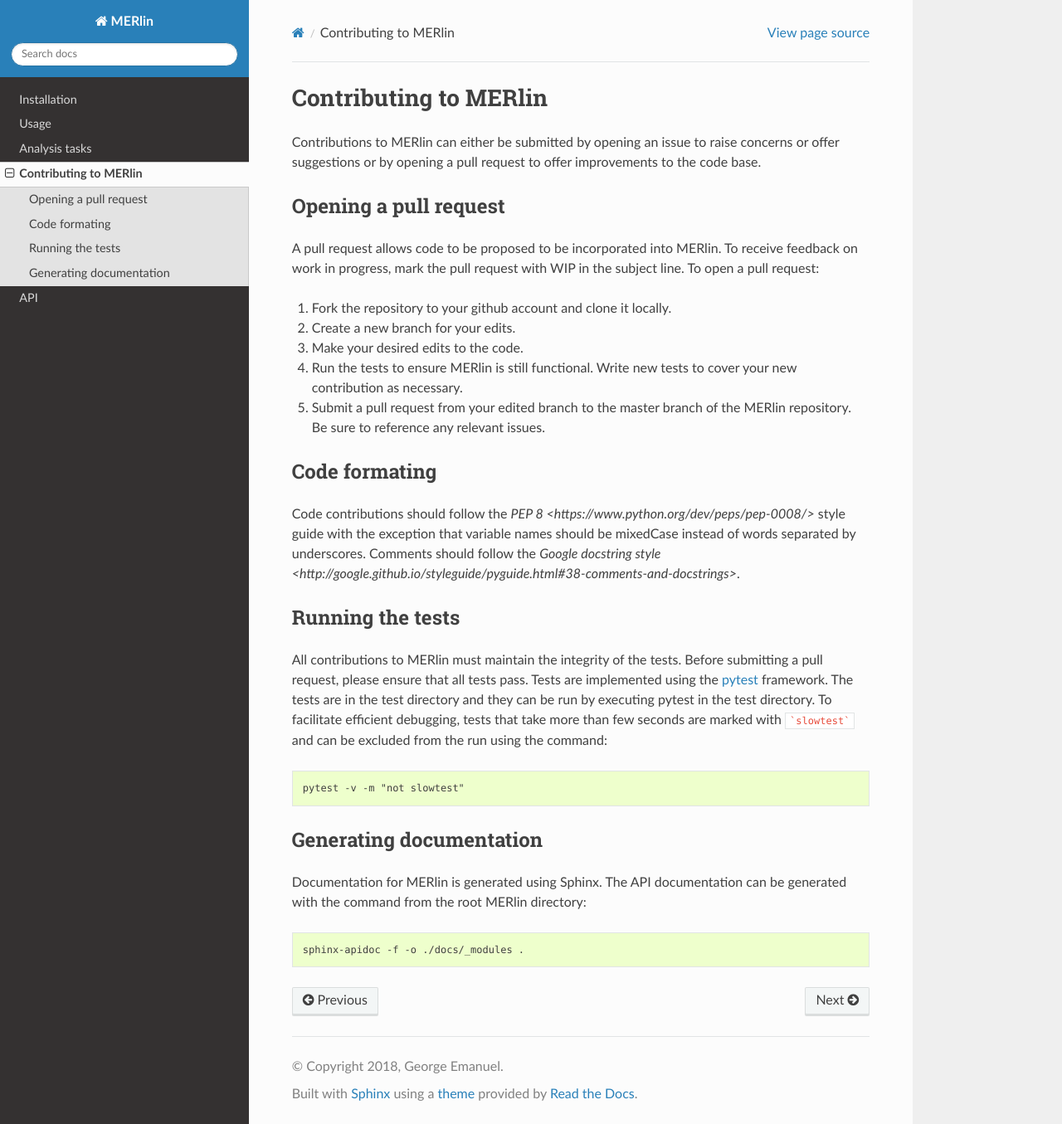
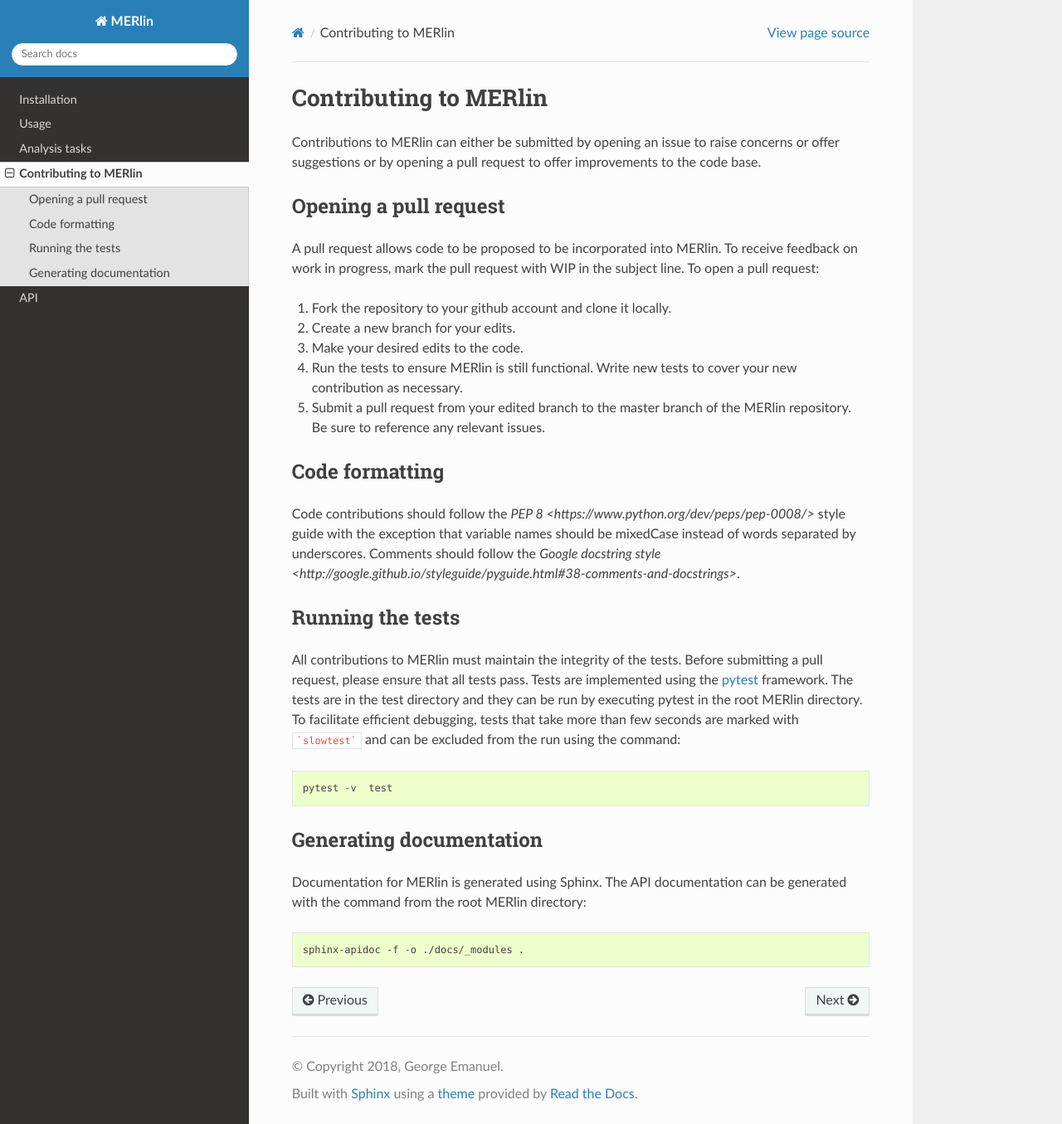
Before and after one commit to emanuega/MERlin, a Sphinx documentation site: the page built from docs/contributing.rst, in a window 1280 px wide and 1355 px high. Shown: the whole window at 83% size. Built offline with Sphinx 7.4.7 and the Read the Docs theme 2.0.0, drawn with Linux system fonts in a browser that asks for light colours.

Commit message:
Implemented codecov test coverage report

````diff
--- /dev/null
+++ b/codecov.yml
@@ -0,0 +1,2 @@
+ignore:
+  - "**/test/*.py"
--- a/docs/contributing.rst
+++ b/docs/contributing.rst
@@ -15,21 +15,26 @@
 #. Submit a pull request from your edited branch to the master branch of the MERlin repository. Be sure to reference any relevant issues.
 
 
-Code formating
+Code formatting
 ===============
 
-Code contributions should follow the `PEP 8 <https://www.python.org/dev/peps/pep-0008/>` style guide with the exception that variable names should be mixedCase instead of words separated by underscores. Comments should follow the `Google docstring style <http://google.github.io/styleguide/pyguide.html#38-comments-and-docstrings>`.
+Code contributions should follow the `PEP 8 <https://www.python.org/dev/peps/pep-0008/>` style guide with the
+exception that variable names should be mixedCase instead of words separated by underscores. Comments should follow
+the `Google docstring style <http://google.github.io/styleguide/pyguide.html#38-comments-and-docstrings>`.
 
 Running the tests
 =================
 
-All contributions to MERlin must maintain the integrity of the tests. Before submitting a pull request, please ensure that all tests pass. Tests are implemented using the pytest_ framework. The tests are in the test directory and they can be run by executing pytest in the test directory. To facilitate efficient debugging, tests that take more than few seconds are marked with ```slowtest``` and can be excluded from the run using the command:
+All contributions to MERlin must maintain the integrity of the tests. Before submitting a pull request, please ensure
+that all tests pass. Tests are implemented using the pytest_ framework. The tests are in the test directory and they
+can be run by executing pytest in the root MERlin directory. To facilitate efficient debugging, tests that take more
+than few seconds are marked with ```slowtest``` and can be excluded from the run using the command:
 
 .. _pytest: https://docs.pytest.org/
 
 .. code-block:: none
 
-    pytest -v -m "not slowtest"
+    pytest -v  test
 
 Generating documentation
 =============================
````
Also changed, not shown: README.md (+3 -0 lines), 3 other files.
